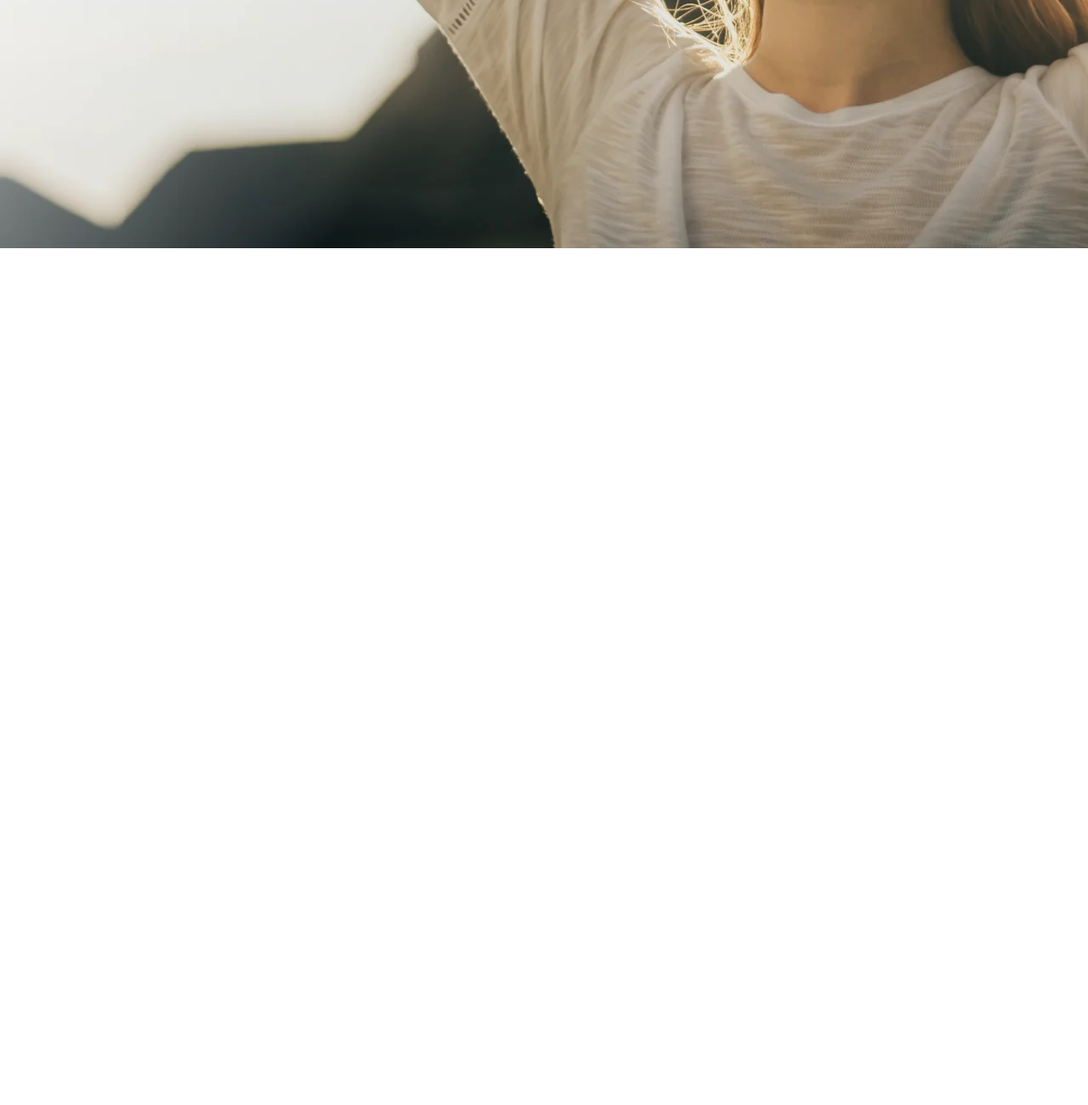
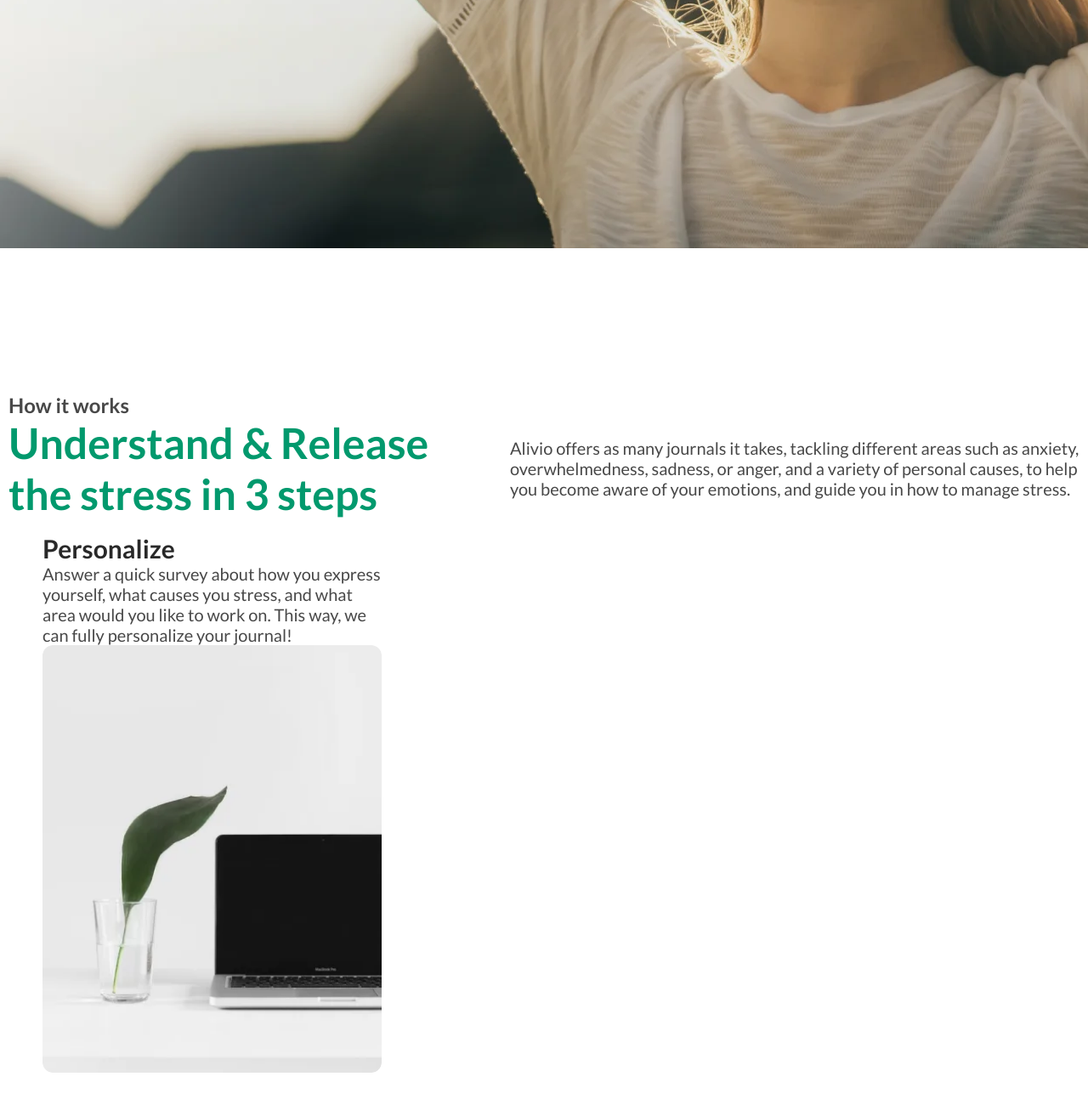
Before and after one commit to AlexBarvinok/Alivio, a plain HTML site: page index.html in a window 1280 px wide. Shown: the part 688-1988 px from the top of the page at 85% size. Before the commit the page ends 980 px from the top, so only its background shows below. Drawn offline with Linux system fonts and the light colour scheme.

Commit message:
added card and about

```diff
--- a/index.css
+++ b/index.css
@@ -2,3 +2,5 @@
 @import url('/styles/basic.css');
 @import url('/styles/header.css');
 @import url('/styles/hero.css');
+@import url('/styles/about.css');
+@import url('/styles/card.css');
--- a/index.html
+++ b/index.html
@@ -87,6 +87,31 @@
           </div>
         </div>
       </section>
+      <section class="about">
+        <div class="container">
+          <h3 class="about__subtitle">How it works</h3>
+          <div class="about__content">
+            <h2 class="about__title">Understand & Release the stress in 3 steps</h2>
+            <p class="about__desc">
+              Alivio offers as many journals it takes, tackling different areas such as
+              anxiety, overwhelmedness, sadness, or anger, and a variety of personal
+              causes, to help you become aware of your emotions, and guide you in how to
+              manage stress.
+            </p>
+          </div>
+          <div class="about__cards">
+            <figure class="card">
+              <h4 class="card__title">Personalize</h4>
+              <p class="card__desc">
+                Answer a quick survey about how you express yourself, what causes you
+                stress, and what area would you like to work on. This way, we can fully
+                personalize your journal!
+              </p>
+              <img src="/assets/01.webp" alt="card image 1" class="card__img" />
+            </figure>
+          </div>
+        </div>
+      </section>
     </main>
   </body>
 </html>
--- /dev/null
+++ b/styles/about.css
@@ -0,0 +1,30 @@
+.about {
+  padding: 170px 0 56px 0;
+  background-color: var(--color-white);
+}
+
+.about__content {
+  display: flex;
+  justify-content: space-between;
+  align-items: center;
+}
+
+.about__subtitle {
+  font-weight: 600;
+  font-size: 24px;
+  color: var(--color-light-black);
+}
+
+.about__title {
+  font-weight: 700;
+  font-size: 50px;
+  color: var(--color-green);
+  max-width: 504px;
+}
+
+.about__desc {
+  font-weight: 500;
+  font-size: 20px;
+  color: var(--color-light-black);
+  max-width: 670px;
+}
--- /dev/null
+++ b/styles/card.css
@@ -0,0 +1,22 @@
+.card {
+  max-width: 399px;
+  height: 890px;
+}
+
+.card__title {
+  font-weight: 700;
+  font-size: 30px;
+  color: var(--color-font-black);
+}
+
+.card__desc {
+  font-weight: 500;
+  font-size: 20px;
+  color: var(--color-light-black);
+}
+
+.card__img {
+  width: 100%;
+  object-fit: cover;
+  border-radius: 12px;
+}
```
Also changed, not shown: assets/01-01.jpg (added).
